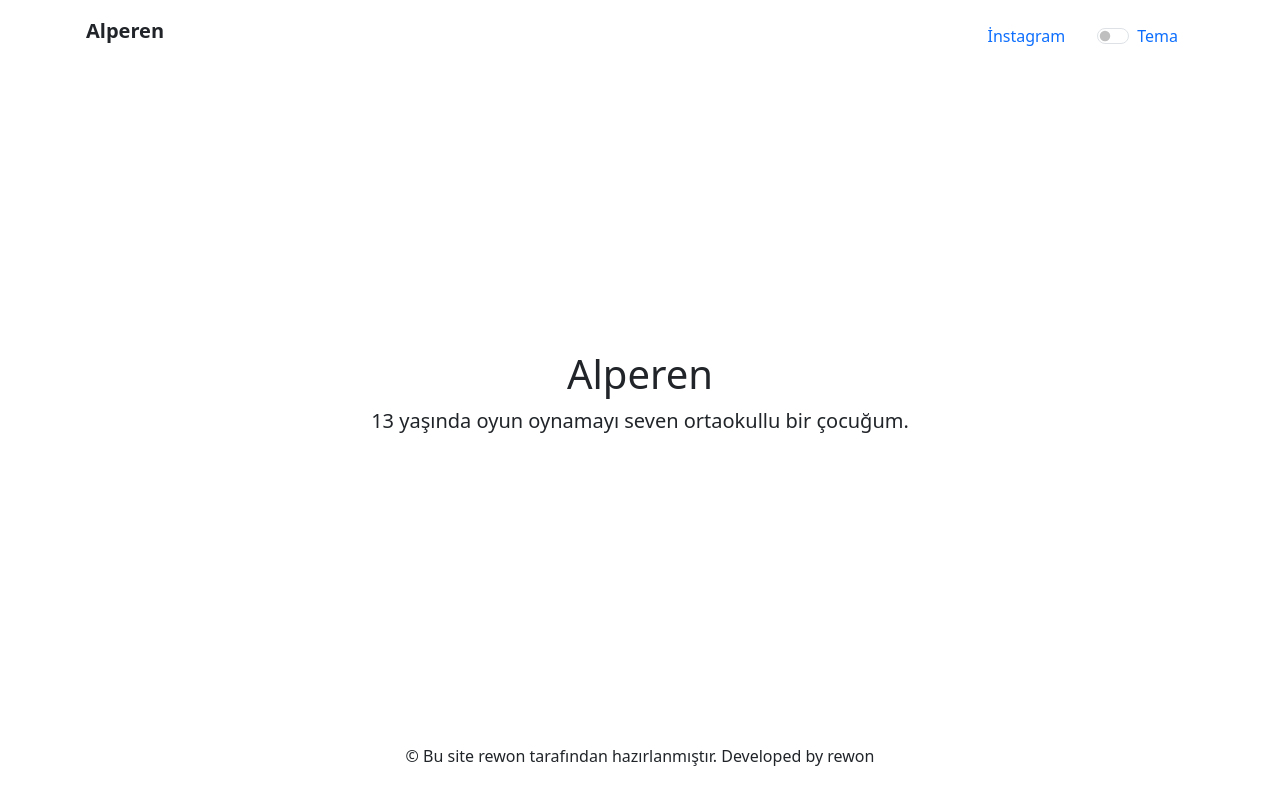
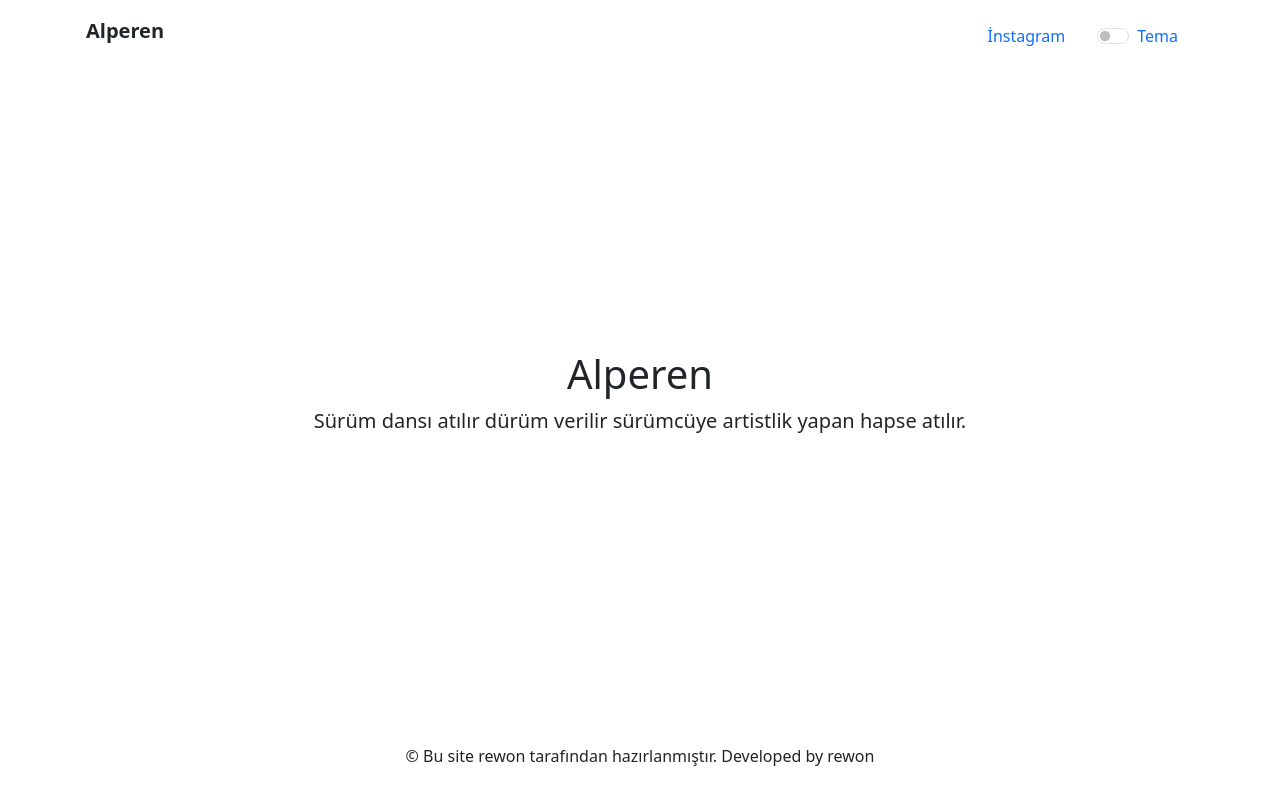
Before and after one commit to rewonSavage/alperen.github.io, a website: page index.html in a window 1280 px wide. Drawn offline with nearby package versions, Linux system fonts and the light colour scheme.

Commit message:
Add files via upload

```diff
--- a/index.html
+++ b/index.html
@@ -52,7 +52,7 @@
 
     <main role="main">
       <h1>Alperen</h1>
-      <p class="lead">13 yaşında oyun oynamayı seven ortaokullu bir çocuğum.</p>
+      <p class="lead">Sürüm dansı atılır dürüm verilir sürümcüye artistlik yapan hapse atılır.</p>
     </main>
 
     <footer class="mt-auto">
```
